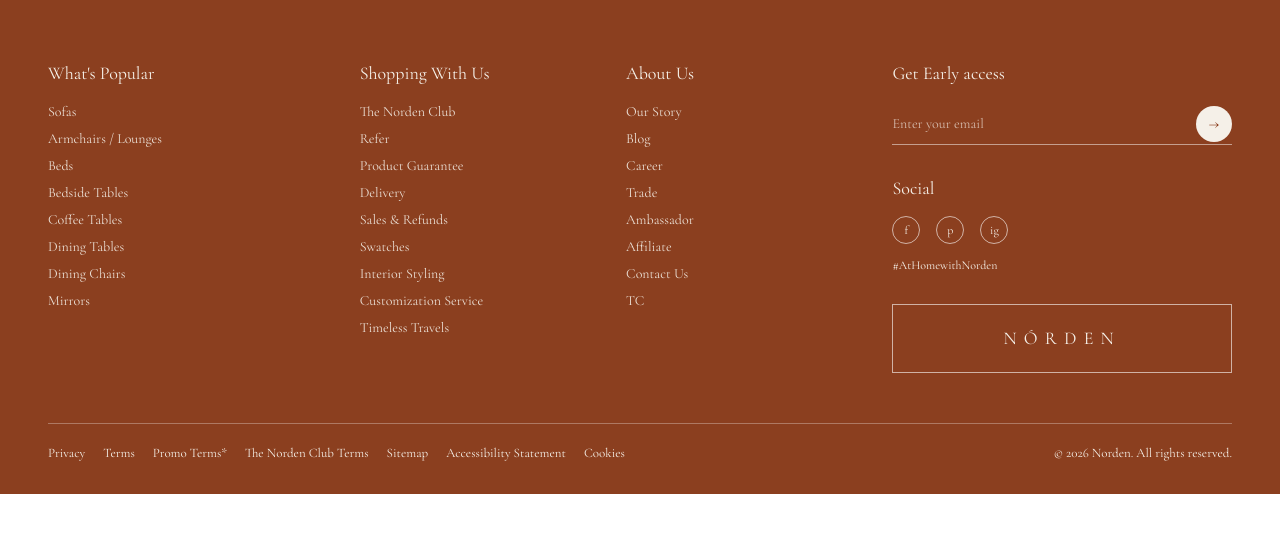
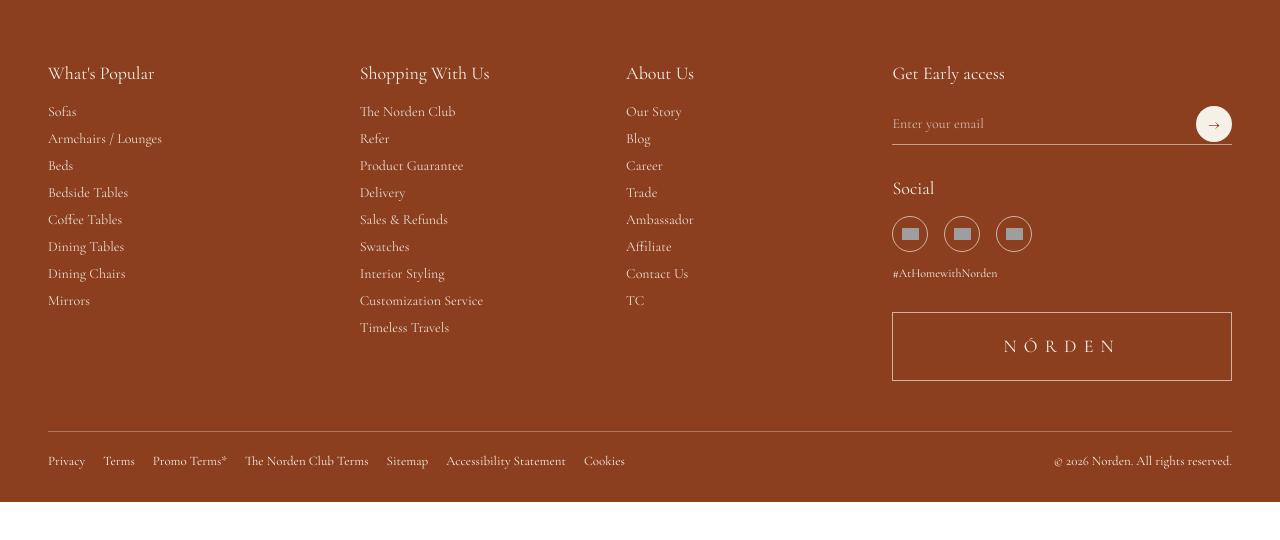
Before and after one commit to juwoncaleb/norden, a Next.js app: page /component/footer in a window 1280 px wide. Shown: the top 540 px of the page. Built offline with nearby package versions, Linux system fonts and the light colour scheme; grey boxes are pictures that could not be loaded; a web font is replaced by a local one.

Commit message:
update footer

```diff
--- a/pages/component/footer.js
+++ b/pages/component/footer.js
@@ -1,7 +1,12 @@
+
 "use client";
 
 import { useState, useEffect } from "react";
 import Link from "next/link";
+
+// ============================================
+// FOOTER COLUMNS
+// ============================================
 
 const COLUMNS = [
   {
@@ -17,7 +22,6 @@ const COLUMNS = [
       { label: "Mirrors", href: "/mirrors" },
     ],
   },
-
   {
     title: "Shopping With Us",
     links: [
@@ -25,16 +29,16 @@ const COLUMNS = [
       { label: "Refer", href: "/refer" },
       { label: "Product Guarantee", href: "/guarantee" },
       { label: "Delivery", href: "/delivery" },
-
-    // NEW PAGES
       { label: "Sales & Refunds", href: "/sales-and-refunds" },
       { label: "Swatches", href: "/swatches" },
       { label: "Interior Styling", href: "/interior-styling" },
-    { label: "Customization Service", href: "/customization-service" },
+      {
+        label: "Customization Service",
+        href: "/customization-service",
+      },
       { label: "Timeless Travels", href: "/timeless-travels" },
     ],
   },
-
   {
     title: "About Us",
     links: [
@@ -42,25 +46,43 @@ const COLUMNS = [
       { label: "Blog", href: "/blog" },
       { label: "Career", href: "/career" },
       { label: "Trade", href: "/trade" },
-
       { label: "Ambassador", href: "/ambassdor" },
       { label: "Affiliate", href: "/affliate" },
-
-      { label: "Contact Us", href: "https://wa.me/2348068520499" },
+      {
+        label: "Contact Us",
+        href: "https://wa.me/2348068520499",
+      },
       { label: "TC", href: "/tc" },
     ],
   },
 ];
 
+// ============================================
+// SOCIAL MEDIA
+// Real SVG platform logos — no installation
+// ============================================
+
 const SOCIAL = [
   {
-    label: "f",
     name: "Facebook",
     href: "https://web.facebook.com/profile.php?id=100080173489561&sk=followers",
+    icon: "facebook",
   },
-  { label: "p", name: "Pinterest" },
-  { label: "ig", name: "Instagram", href: "https://www.instagram.com/thenorden_hq" },
+  {
+    name: "Pinterest",
+    href: "https://www.pinterest.com/TheNorden1/?actingBusinessId=1144407092720364361",
+    icon: "pinterest",
+  },
+  {
+    name: "Instagram",
+    href: "https://www.instagram.com/thenorden_hq",
+    icon: "instagram",
+  },
 ];
+
+// ============================================
+// LEGAL LINKS
+// ============================================
 
 const LEGAL = [
   { label: "Privacy" },
@@ -72,9 +94,14 @@ const LEGAL = [
   { label: "Cookies" },
 ];
 
-const slugify = (text) => text.toLowerCase().replace(/[^a-z0-9]+/g, "-");
+const slugify = (text) =>
+  text.toLowerCase().replace(/[^a-z0-9]+/g, "-");
 
 const isExternal = (href) => /^https?:\/\//.test(href);
+
+// ============================================
+// FOOTER STYLES
+// ============================================
 
 const CSS = `
 .site_footer,
@@ -89,9 +116,7 @@ const CSS = `
   font-family: 'Cormorant Garamond', serif;
 }
 
-/* =========================
-   FOOTER GRID
-========================= */
+/* FOOTER GRID */
 
 .footer_grid {
   display: grid;
@@ -115,26 +140,20 @@ const CSS = `
   font-weight: 400;
 }
 
-/* =========================
-   MOBILE ACCORDION BUTTON
-========================= */
+/* MOBILE ACCORDION */
 
 .footer_toggle {
   display: flex;
   align-items: center;
   justify-content: space-between;
-
   width: 100%;
   margin: 0;
   padding: 18px 0;
-
   background: none;
   border: 0;
-
   color: inherit;
   font: inherit;
   font-size: 18px;
-
   text-align: left;
   cursor: pointer;
 }
@@ -144,19 +163,14 @@ const CSS = `
   outline-offset: 2px;
 }
 
-/* =========================
-   CHEVRON
-========================= */
+/* CHEVRON */
 
 .footer_chevron {
   width: 9px;
   height: 9px;
-
   border-right: 1.5px solid currentColor;
   border-bottom: 1.5px solid currentColor;
-
   transform: rotate(45deg);
-
   transition: transform 0.2s ease;
 }
 
@@ -164,9 +178,7 @@ const CSS = `
   transform: rotate(-135deg);
 }
 
-/* =========================
-   LINKS
-========================= */
+/* LINKS */
 
 .footer_list {
   margin: 0;
@@ -190,9 +202,7 @@ const CSS = `
   text-decoration: underline;
 }
 
-/* =========================
-   NEWSLETTER
-========================= */
+/* NEWSLETTER */
 
 .footer_email {
   position: relative;
@@ -201,18 +211,12 @@ const CSS = `
 
 .footer_email input {
   width: 100%;
-
   padding: 10px 40px 10px 0;
-
   background: transparent;
-
   border: 0;
   border-bottom: 1px solid rgba(255, 255, 255, 0.5);
-
   color: #fff;
-
   font-size: 14px;
-
   outline: none;
 }
 
@@ -226,27 +230,20 @@ const CSS = `
 
 .footer_email button {
   position: absolute;
-
   right: 0;
   top: 50%;
-
   transform: translateY(-50%);
-
   width: 36px;
   height: 36px;
-
   border: 0;
   border-radius: 50%;
-
   background: #f5f0e8;
   color: #8b3f1f;
-
+  font-size: 18px;
   cursor: pointer;
 }
 
-/* =========================
-   SOCIAL
-========================= */
+/* SOCIAL SECTION */
 
 .footer_social_block {
   margin-top: 30px;
@@ -254,27 +251,53 @@ const CSS = `
 
 .footer_social {
   display: flex;
+  align-items: center;
   gap: 16px;
   margin-top: 10px;
 }
 
+/* ACTUAL PLATFORM ICONS */
+
 .footer_social_icon {
-  display: flex;
+  display: inline-flex;
   align-items: center;
   justify-content: center;
-
-  width: 28px;
-  height: 28px;
-
+  width: 36px;
+  height: 36px;
+  flex-shrink: 0;
   border: 1px solid rgba(255, 255, 255, 0.6);
   border-radius: 50%;
+  background: transparent;
+  color: #f5f0e8;
+  text-decoration: none;
+  cursor: pointer;
+  transition:
+    background 0.25s ease,
+    border-color 0.25s ease,
+    transform 0.25s ease;
+}
 
-  color: inherit;
-  text-decoration: none;
+.footer_social_icon img {
+  display: block;
+  width: 17px;
+  height: 17px;
+  object-fit: contain;
+  transition: transform 0.25s ease;
+}
 
-  font-size: 12px;
+.footer_social_icon:hover {
+  background: rgba(245, 240, 232, 0.15);
+  border-color: #f5f0e8;
+  transform: translateY(-3px);
+}
 
-  cursor: pointer;
+.footer_social_icon:hover img {
+  transform: scale(1.1);
+}
+
+.footer_social_icon:focus-visible {
+  outline: 2px solid #f5f0e8;
+  outline-offset: 4px;
 }
 
 .footer_hashtag {
@@ -282,50 +305,33 @@ const CSS = `
   font-size: 12px;
 }
 
-/* =========================
-   FOOTER LOGO
-========================= */
+/* FOOTER LOGO */
 
 .footer_logo {
   margin-top: 30px;
   padding: 20px;
-
   border: 1px solid rgba(255, 255, 255, 0.6);
-
   text-align: center;
-
   letter-spacing: 0.4em;
-
   font-size: 18px;
 }
 
-/* =========================
-   BOTTOM
-========================= */
+/* BOTTOM BAR */
 
 .footer_bottom {
   display: flex;
-
   flex-wrap: wrap;
-
   justify-content: space-between;
-
   gap: 20px;
-
   margin-top: 50px;
-
   padding-top: 20px;
-
   border-top: 1px solid rgba(255, 255, 255, 0.3);
-
   font-size: 13px;
 }
 
 .footer_legal {
   display: flex;
-
   flex-wrap: wrap;
-
   gap: 8px 18px;
 }
 
@@ -342,25 +348,20 @@ const CSS = `
   text-decoration: underline;
 }
 
-/* =========================
-   TABLET
-========================= */
+/* TABLET */
 
 @media (max-width: 900px) {
-
   .site_footer {
     padding: 48px 32px 28px;
   }
 
   .footer_grid {
     grid-template-columns: repeat(3, 1fr);
-
     gap: 36px 28px;
   }
 
   .footer_newsletter {
     grid-column: 1 / -1;
-
     max-width: 480px;
   }
 
@@ -369,19 +370,15 @@ const CSS = `
   }
 }
 
-/* =========================
-   MOBILE
-========================= */
+/* MOBILE */
 
 @media (max-width: 600px) {
-
   .site_footer {
     padding: 8px 20px 24px;
   }
 
   .footer_grid {
     grid-template-columns: 1fr;
-
     gap: 0;
   }
 
@@ -391,7 +388,6 @@ const CSS = `
 
   .footer_list {
     display: none;
-
     padding-bottom: 14px;
   }
 
@@ -401,17 +397,13 @@ const CSS = `
 
   .footer_link {
     margin: 0;
-
     padding: 9px 0;
-
     font-size: 15px;
   }
 
   .footer_newsletter {
     max-width: none;
-
     padding: 28px 0 8px;
-
     border-bottom: 0;
   }
 
@@ -420,34 +412,41 @@ const CSS = `
   }
 
   .footer_social_icon {
-    width: 36px;
-    height: 36px;
+    width: 40px;
+    height: 40px;
+  }
 
-    font-size: 14px;
+  .footer_social_icon img {
+    width: 18px;
+    height: 18px;
   }
 
   .footer_bottom {
     flex-direction: column;
-
     gap: 14px;
-
     margin-top: 24px;
-
     font-size: 12px;
   }
 }
 
-/* =========================
-   REDUCED MOTION
-========================= */
+/* REDUCED MOTION */
 
 @media (prefers-reduced-motion: reduce) {
+  .footer_chevron,
+  .footer_social_icon,
+  .footer_social_icon img {
+    transition: none;
+  }
 
-  .footer_chevron {
-    transition: none;
+  .footer_social_icon:hover {
+    transform: none;
   }
 }
 `;
+
+// ============================================
+// FOOTER COMPONENT
+// ============================================
 
 export default function Footer() {
   const [openCol, setOpenCol] = useState(null);
@@ -473,9 +472,7 @@ export default function Footer() {
     <footer className="site_footer">
       <style dangerouslySetInnerHTML={{ __html: CSS }} />
 
-      {/* =========================
-          FOOTER GRID
-      ========================= */}
+      {/* FOOTER GRID */}
 
       <div className="footer_grid">
         {COLUMNS.map((column) => {
@@ -485,6 +482,7 @@ export default function Footer() {
           return (
             <div key={column.title} className="footer_col">
               {/* MOBILE HEADING */}
+
               {isMobile ? (
                 <h4 className="footer_h">
                   <button
@@ -492,25 +490,41 @@ export default function Footer() {
                     className="footer_heading footer_toggle"
                     aria-expanded={isOpen}
                     aria-controls={id}
-                    onClick={() => setOpenCol(isOpen ? null : column.title)}
+                    onClick={() =>
+                      setOpenCol(
+                        isOpen ? null : column.title
+                      )
+                    }
                   >
                     {column.title}
 
                     <span
-                      className={`footer_chevron ${isOpen ? "is_open" : ""}`}
+                      className={`footer_chevron ${
+                        isOpen ? "is_open" : ""
+                      }`}
                       aria-hidden="true"
                     />
                   </button>
                 </h4>
               ) : (
-                /* DESKTOP HEADING */
-                <h4 className="footer_heading">{column.title}</h4>
+                <h4 className="footer_heading">
+                  {column.title}
+                </h4>
               )}
 
               {/* LINKS */}
-              <ul id={id} className={`footer_list ${isOpen ? "is_open" : ""}`}>
+
+              <ul
+                id={id}
+                className={`footer_list ${
+                  isOpen ? "is_open" : ""
+                }`}
+              >
                 {column.links.map((item) => (
-                  <li key={item.label} className="footer_link">
+                  <li
+                    key={item.label}
+                    className="footer_link"
+                  >
                     {isExternal(item.href) ? (
                       <a
                         href={item.href}
@@ -520,7 +534,9 @@ export default function Footer() {
                         {item.label}
                       </a>
                     ) : (
-                      <Link href={item.href}>{item.label}</Link>
+                      <Link href={item.href}>
+                        {item.label}
+                      </Link>
                     )}
                   </li>
                 ))}
@@ -529,12 +545,12 @@ export default function Footer() {
           );
         })}
 
-        {/* =========================
-            NEWSLETTER
-        ========================= */}
+        {/* NEWSLETTER */}
 
         <div className="footer_col footer_newsletter">
-          <h4 className="footer_heading">Get Early access</h4>
+          <h4 className="footer_heading">
+            Get Early access
+          </h4>
 
           <div className="footer_email">
             <input
@@ -543,66 +559,79 @@ export default function Footer() {
               placeholder="Enter your email"
             />
 
-            <button type="button" aria-label="Subscribe">
+            <button
+              type="button"
+              aria-label="Subscribe"
+            >
               →
             </button>
           </div>
 
-          {/* SOCIAL */}
+          {/* SOCIAL MEDIA */}
+
           <div className="footer_social_block">
-            <h4 className="footer_heading">Social</h4>
+            <h4 className="footer_heading">
+              Social
+            </h4>
 
             <div className="footer_social">
-              {SOCIAL.map((icon) =>
-                icon.href ? (
+              {SOCIAL.map((social) => (
                 <a
-                    key={icon.label}
-                    href={icon.href}
+                  key={social.name}
+                  href={social.href}
                   className="footer_social_icon"
                   target="_blank"
                   rel="noopener noreferrer"
-                    aria-label={icon.name}
+                  aria-label={`Follow Norden on ${social.name}`}
+                  title={social.name}
                 >
-                    {icon.label}
+                  <img
+                    src={`https://cdn.simpleicons.org/${social.icon}/f5f0e8`}
+                    alt=""
+                    width="17"
+                    height="17"
+                    loading="lazy"
+                  />
                 </a>
-                ) : (
-                  <div
-                    key={icon.label}
-                    className="footer_social_icon"
-                    aria-label={icon.name}
-                  >
-                    {icon.label}
-                  </div>
-                ),
-              )}
+              ))}
             </div>
 
-            <p className="footer_hashtag">#AtHomewithNorden</p>
+            <p className="footer_hashtag">
+              #AtHomewithNorden
+            </p>
           </div>
 
-          {/* LOGO */}
-          <div className="footer_logo">NÓRDEN</div>
+          {/* NORDEN LOGO */}
+
+          <div className="footer_logo">
+            NÓRDEN
+          </div>
         </div>
       </div>
 
-      {/* =========================
-          BOTTOM BAR
-      ========================= */}
+      {/* BOTTOM BAR */}
 
       <div className="footer_bottom">
         <div className="footer_legal">
           {LEGAL.map((item) =>
             item.href ? (
-              <Link key={item.label} href={item.href}>
+              <Link
+                key={item.label}
+                href={item.href}
+              >
                 {item.label}
               </Link>
             ) : (
-              <span key={item.label}>{item.label}</span>
-            ),
+              <span key={item.label}>
+                {item.label}
+              </span>
+            )
           )}
         </div>
 
-        <div>© 2026 Norden. All rights reserved.</div>
+        <div>
+          © 2026 Norden. All rights reserved.
+        </div>
       </div>
     </footer>
   );
```
Lines whose indentation alone changed are shown as unchanged.
